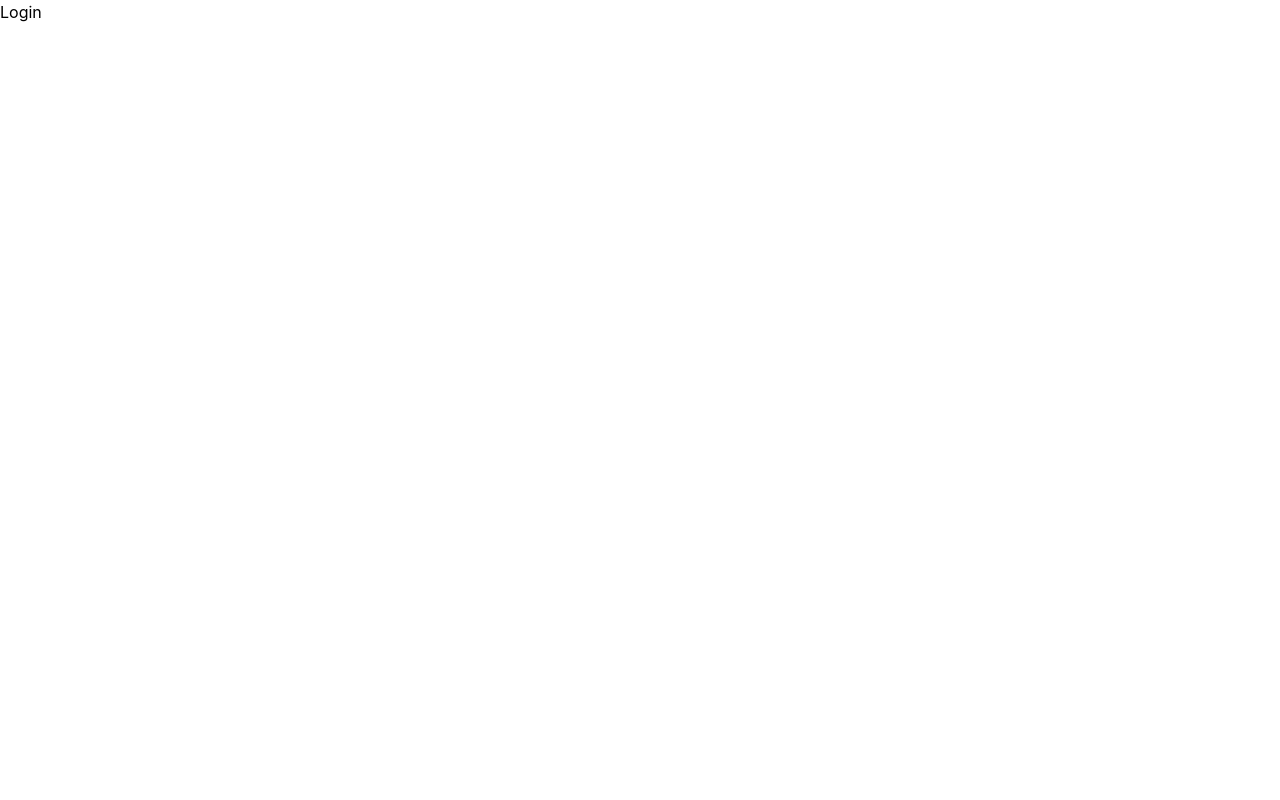
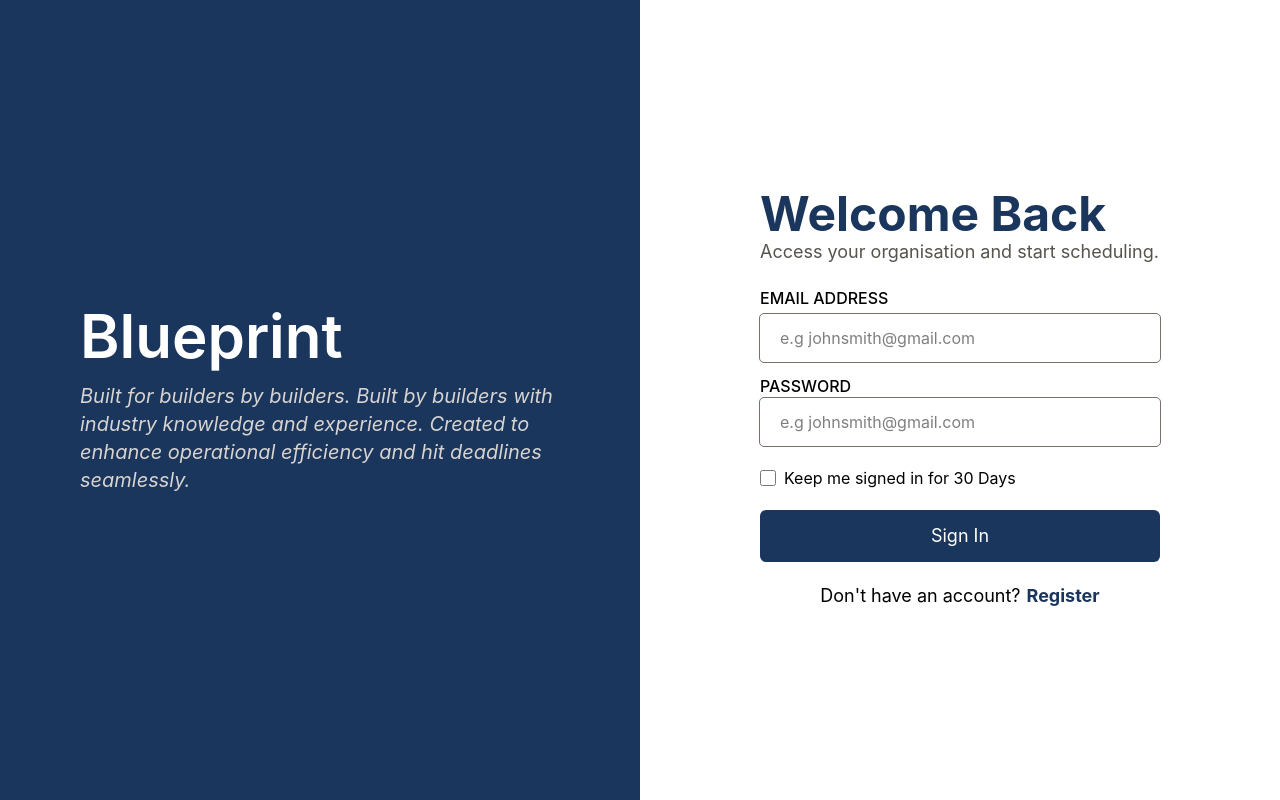
Before and after one commit to BronsonChaker/blueprint-web, a React (Vite) app: page /login in a window 1280 px wide. Built offline with nearby package versions, Linux system fonts and the light colour scheme.

Commit message:
UI being implemented for Login page, currently no logic added, unfinished editing still requried

```diff
--- a/src/index.css
+++ b/src/index.css
@@ -1,10 +1,11 @@
 @import "tailwindcss";
-@import "tailwindcss/preflight";
-@tailwind utilities;
 
 @theme {
   --color-primary: #1a365d;
   --color-secondary: #4a5568;
   --color-tertiary: #f6ad55;
   --color-neutral: #f7fafc;
+
+  --font-heading: "Inter", sans-serif;
+  --font-body: "Inter", sans-serif;
 }
--- a/src/pages/Login.jsx
+++ b/src/pages/Login.jsx
@@ -1,7 +1,67 @@
+import { Link } from "react-router";
+
 export default function Login() {
   return (
-    <>
-      <h1>Login</h1>
-    </>
+    <div className="flex w-screen h-screen">
+      {/*  */}
+      <div className="w-1/2 bg-primary flex justify-center flex-col px-20">
+        <h3 className="text-white text-6xl font-semibold">Blueprint</h3>
+        <p className="mt-4 text-stone-300 italic text-xl">
+          Built for builders by builders. Built by builders with industry
+          knowledge and experience. Created to enhance operational efficiency
+          and hit deadlines seamlessly.
+        </p>
+      </div>
+
+      {/* Login Form */}
+      <div className="w-1/2 flex flex-col justify-center items-center p-30">
+        <div className="w-full">
+          <h1 className="text-primary text-5xl font-bold">Welcome Back</h1>
+          <p className="text-stone-600 text-lg">
+            Access your organisation and start scheduling.
+          </p>
+        </div>
+
+        <form action="" className="w-full flex flex-col mt-5">
+          <label htmlFor="" className="font-medium">
+            EMAIL ADDRESS
+          </label>
+          <input
+            type="email"
+            className="rounded-sm outline-1 outline-stone-500 px-5 py-3 mt-1"
+            placeholder="e.g johnsmith@gmail.com"
+          />
+          <label htmlFor="" className="mt-3 font-medium">
+            PASSWORD
+          </label>
+          <input
+            type="text"
+            className="rounded-sm outline-1 outline-stone-500 px-5 py-3"
+            placeholder="e.g johnsmith@gmail.com"
+          />
+          <div className="flex flex-row items-center gap-2 mt-5">
+            <input
+              type="checkbox"
+              className="accent-primary h-4 w-4 cursor-pointer"
+            />
+            <p>Keep me signed in for 30 Days</p>
+          </div>
+
+          <button
+            type="submit"
+            className="bg-primary w-full py-3 rounded-md text-white cursor-pointer text-lg mt-5"
+          >
+            Sign In
+          </button>
+        </form>
+
+        <div className="w-full flex flex-row gap-1.5 items-center justify-center text-lg mt-5">
+          <p>Don't have an account?</p>
+          <Link to="/register" className="text-primary font-bold">
+            Register
+          </Link>
+        </div>
+      </div>
+    </div>
   );
 }
```
